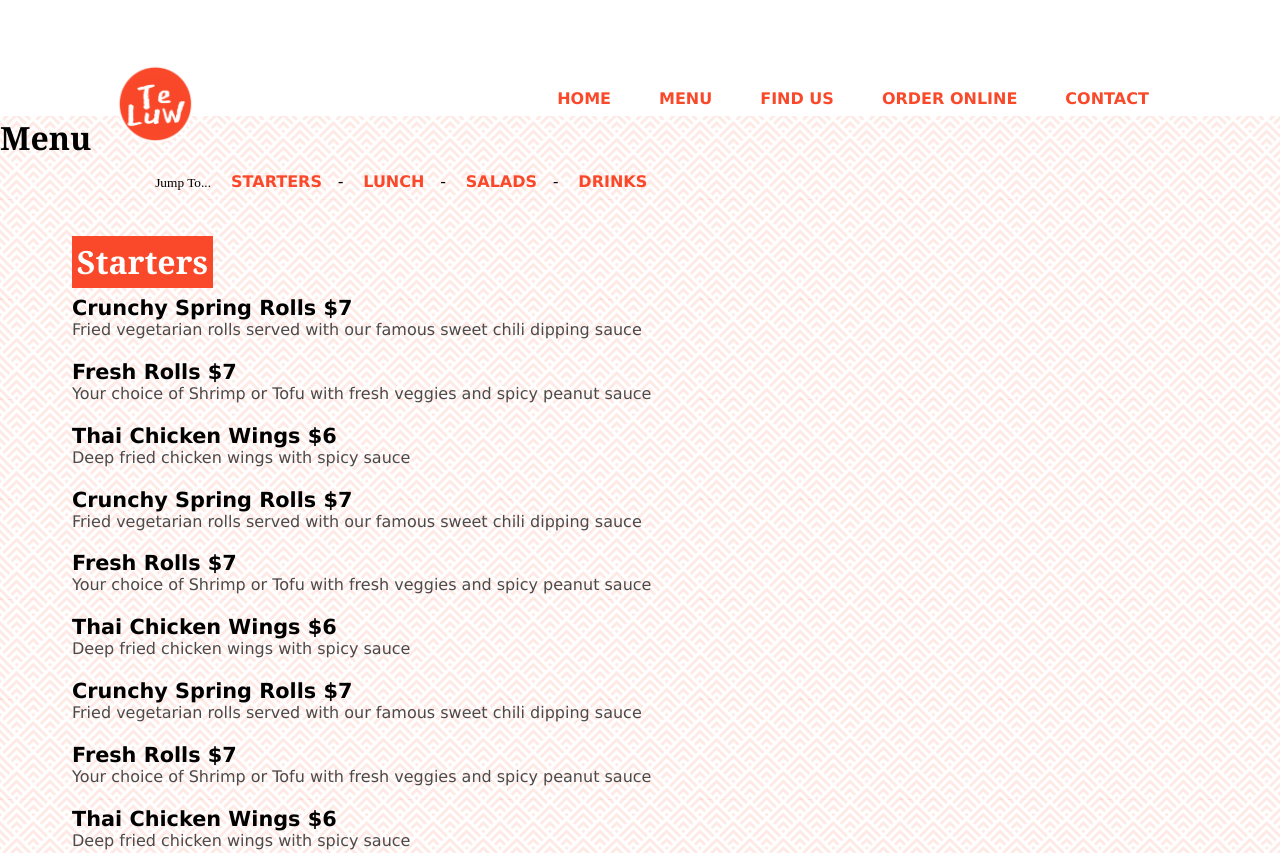
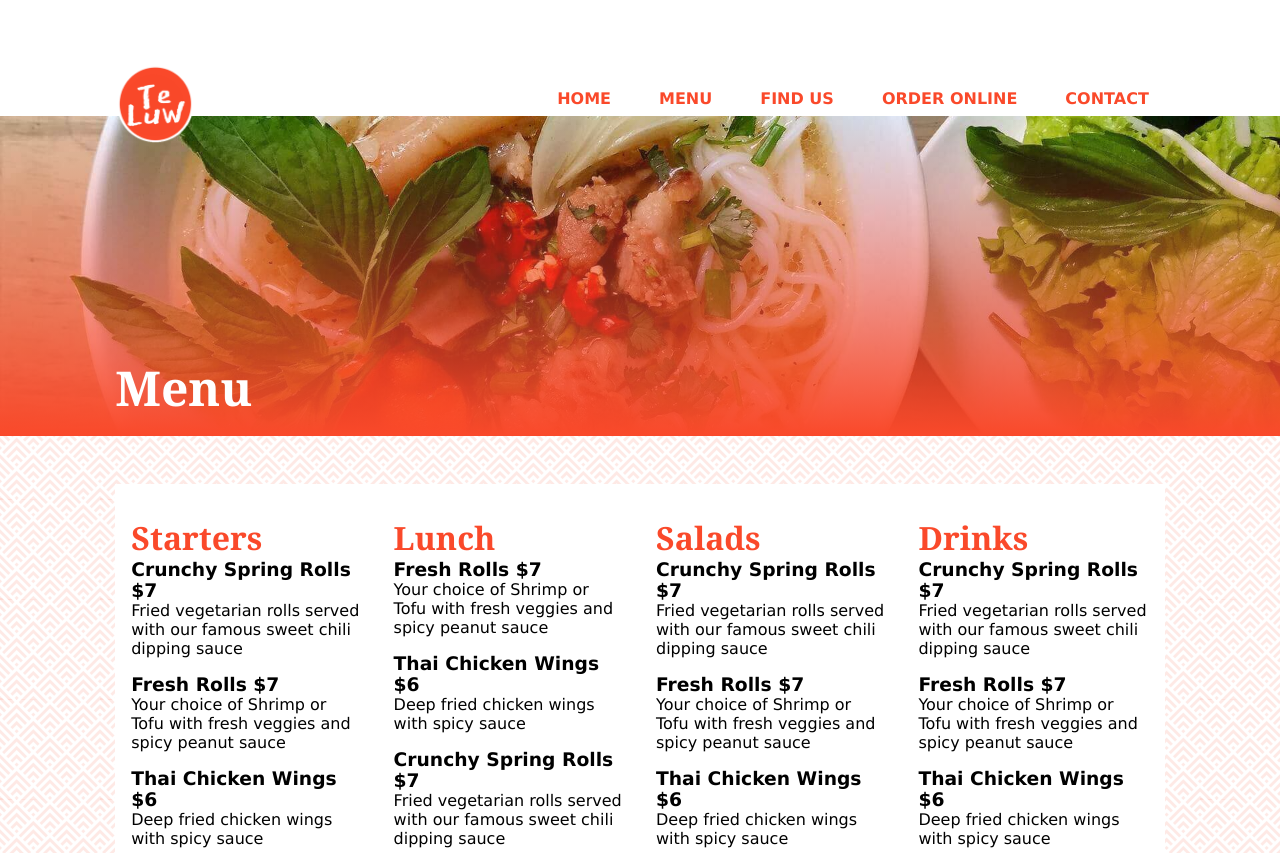
Before and after one commit to rniemela77/teluw, a website: page menu.html in a window 1280 px wide. Shown: the top 853 px of the page. Drawn offline with Linux system fonts and the light colour scheme; a web font is replaced by a local one.

Commit message:
refactor(menu): redesign menu page

```diff
--- a/menu.html
+++ b/menu.html
@@ -38,24 +38,16 @@
     </header>
 
     <main>
-      <div class="frontpage">
-        <div class="frontpage__img fold-img menu-img">
-          <div class="fold-img__txt">
-            <h1>Menu</h1>
-          </div>
+      <div class="menu-image">
+        <div class="menu-image-text">
+          <h1>Menu</h1>
         </div>
+        <img src="/images/noodle_bowl.jpg" alt="Thai bowl of noodles" />
       </div>
 
       <div class="menu-container">
-        <div class="menu-list">
-          <small>Jump To...</small>
-          <a class="btn btn-red" href="#menuStarters"> Starters </a>-
-          <a class="btn btn-red" href="#menuLunch"> Lunch </a>-
-          <a class="btn btn-red" href="#menuSalads"> Salads </a>-
-          <a class="btn btn-red" href="#menuDrinks"> Drinks </a>
-        </div>
-        <div class="menu grid-2-container">
-          <div class="menu-category grid-2-1" id="menuStarters">
+        <div class="menu">
+          <div class="menu-category" id="menuStarters">
             <h2>Starters</h2>
             <div class="menu-item">
               <h3>Crunchy Spring Rolls $7</h3>
@@ -112,12 +104,9 @@
               <p>Deep fried chicken wings with spicy sauce</p>
             </div>
           </div>
-          <div
-            class="menu-category grid-2-2 grid-2-mobile-separate"
-            id="menuLunch"
-          >
+
+          <div class="menu-category" id="menuLunch">
             <h2>Lunch</h2>
-
             <div class="menu-item">
               <h3>Fresh Rolls $7</h3>
               <p>
@@ -148,9 +137,8 @@
               <p>Deep fried chicken wings with spicy sauce</p>
             </div>
           </div>
-        </div>
-        <div class="menu grid-2-container">
-          <div class="menu-category grid-2-1" id="menuSalads">
+
+          <div class="menu-category" id="menuSalads">
             <h2>Salads</h2>
             <div class="menu-item">
               <h3>Crunchy Spring Rolls $7</h3>
@@ -194,10 +182,8 @@
               <p>Deep fried chicken wings with spicy sauce</p>
             </div>
           </div>
-          <div
-            class="menu-category grid-2-2 grid-2-mobile-separate"
-            id="menuDrinks"
-          >
+
+          <div class="menu-category" id="menuDrinks">
             <h2>Drinks</h2>
             <div class="menu-item">
               <h3>Crunchy Spring Rolls $7</h3>
--- a/styles/content/_elements.scss
+++ b/styles/content/_elements.scss
@@ -145,40 +145,48 @@ body {
   }
 }
 
-//Styling specifically for menu.html
-.menu {
-  &-container {
-    margin: 0 auto;
-    margin-bottom: 3rem;
-    max-width: 1200px;
+.menu-image {
+  height: 20rem;
+  overflow: hidden;
+  position: relative;
+  .menu-image-text {
+    z-index: 1;
+    position: absolute;
+    background: linear-gradient(rgba(255, 255, 255, 0), $red);
+    width: 100%;
+    height: 100%;
+    display: flex;
+    h1 {
+      font-size: 3rem;
+      color: white;
+      position: absolute;
+      bottom: 1rem;
+      left: $left-align;
+    }
   }
-
-  &-category {
-    padding: 2rem;
-
-    h2 {
-      background: $red;
-      color: white;
-      padding: 0.3rem;
-      font-size: 2rem;
-      display: inline-block;
-      margin: 0 0 0.5rem 0;
-    }
-
-    h3 {
-      font-size: 1.3rem;
-    }
-
-    p {
-      margin-bottom: 1.3rem;
-      color: rgba(0, 0, 0, 0.7);
-    }
-
-    padding-bottom: 0;
-  }
-
-  //The "jump to..." links
-  &-list {
-    padding: 0.3rem $left-align;
+  img {
+    height: 100%;
+    width: 100%;
+    object-fit: cover;
+    object-position: 50%;
   }
 }
+.menu-container {
+  padding: 3rem $left-align;
+}
+.menu {
+  display: flex;
+  flex-wrap: wrap;
+  background: white;
+  .menu-category {
+    padding: 2rem 1rem;
+    flex: 240px;
+    h2 {
+      font-size: 2rem;
+      color: $red;
+    }
+  }
+}
+.menu-item {
+  margin-bottom: 1rem;
+}
```
Also changed, not shown: styles.css, 1 other file.
